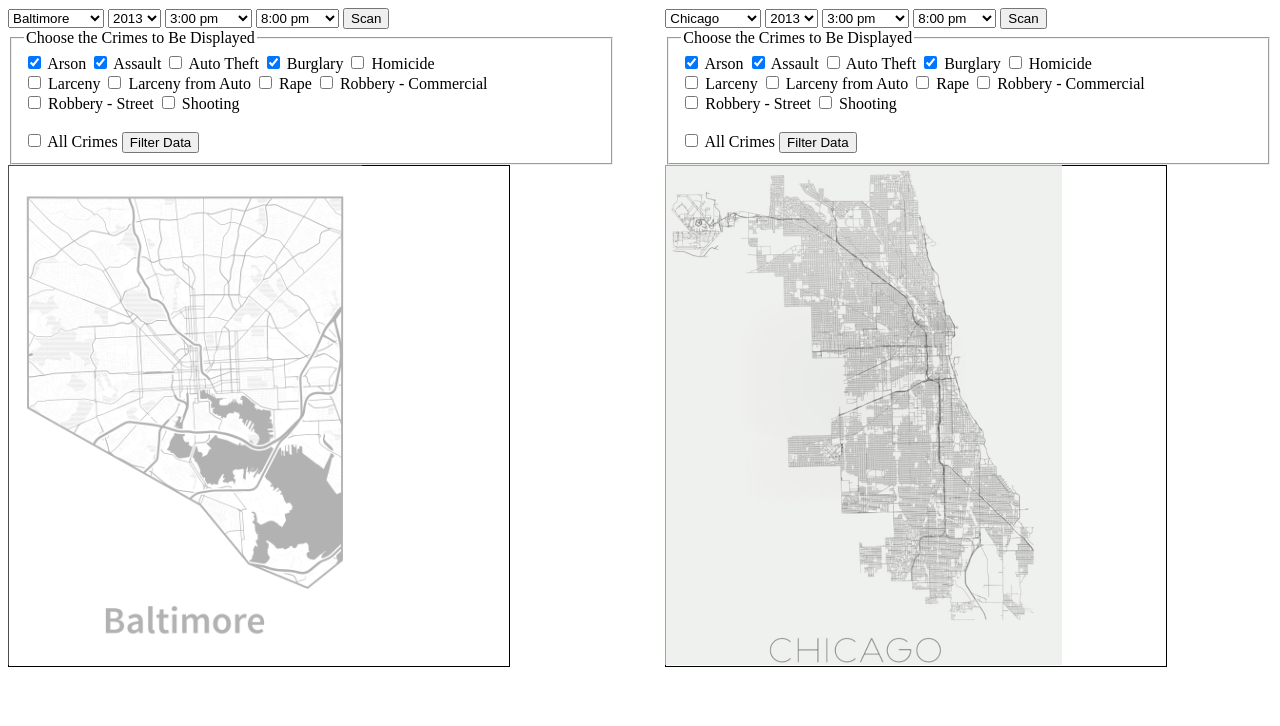
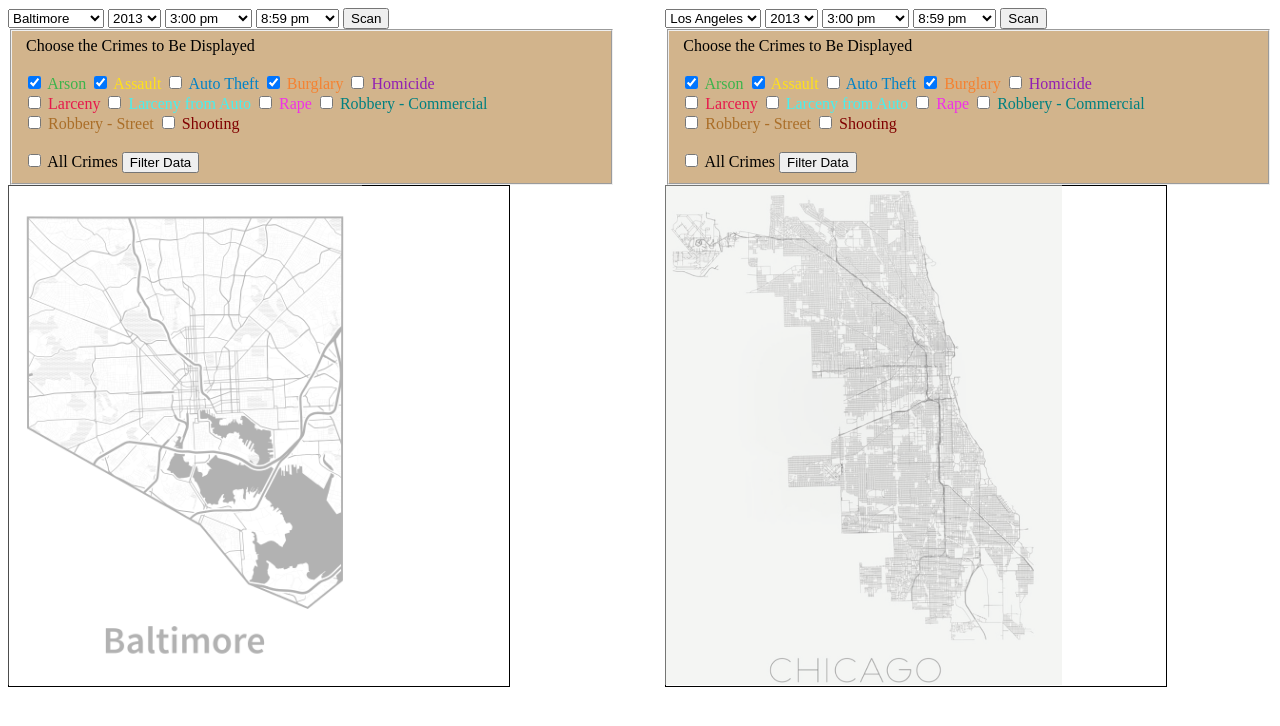
Before and after one commit to yifeijin/DS3001-Project, a plain HTML site: page index.html in a window 1280 px wide. Drawn offline with nearby package versions, Linux system fonts and the light colour scheme.

Commit message:
Add files via upload

```diff
--- a/index.html
+++ b/index.html
@@ -15,7 +15,7 @@
 
 			#map2{
 				position: absolute;
-				opacity: 0.7;
+				opacity: 0.5;
 			}
 
 			#vis1{
@@ -39,7 +39,7 @@
 	</head>
     <body>
 				<div id="vis1">
-					<select name="year" id="citySelect1">
+					<select name="city" id="citySelect1">
 						<option  disabled >City:</option>
 						<option value="Baltimore" selected>Baltimore</option>
 				    <option value="Chicago">Chicago</option>
@@ -52,7 +52,7 @@
 				    <option value="2014">2014</option>
 				    <option value="2015">2015</option>
 			  	</select>
-					<select name="year" id="timeStart1">
+					<select name="start" id="timeStart1">
 						<option  disabled >Time Start:</option>
 						<option value="0">12:00 am</option>
 				    <option value="1" >1:00 am</option>
@@ -81,61 +81,61 @@
 			  	</select>
 					<select name="year" id="timeEnd1">
 						<option  disabled >Time End:</option>
-						<option value="0">12:00 am</option>
-				    <option value="1" >1:00 am</option>
-				    <option value="2">2:00 am</option>
-				    <option value="3">3:00 am</option>
-						<option value="4">4:00 am</option>
-						<option value="5">5:00 am</option>
-						<option value="6">6:00 am</option>
-						<option value="7">7:00 am</option>
-						<option value="8">8:00 am</option>
-						<option value="9">9:00 am</option>
-						<option value="10">10:00 am</option>
-						<option value="11">11:00 am</option>
-						<option value="12">12:00 pm</option>
-						<option value="13">1:00 pm</option>
-						<option value="14">2:00 pm</option>
-				    <option value="15">3:00 pm</option>
-						<option value="16">4:00 pm</option>
-						<option value="17">5:00 pm</option>
-						<option value="18">6:00 pm</option>
-						<option value="19">7:00 pm</option>
-						<option value="20" selected>8:00 pm</option>
-						<option value="21">9:00 pm</option>
-						<option value="22">10:00 pm</option>
-						<option value="23">11:00 pm</option>
+						<option value="0">12:59 am</option>
+				    <option value="1" >1:59 am</option>
+				    <option value="2">2:59 am</option>
+				    <option value="3">3:59 am</option>
+						<option value="4">4:59 am</option>
+						<option value="5">5:59 am</option>
+						<option value="6">6:59 am</option>
+						<option value="7">7:59 am</option>
+						<option value="8">8:59 am</option>
+						<option value="9">9:59 am</option>
+						<option value="10">10:59 am</option>
+						<option value="11">11:59 am</option>
+						<option value="12">12:59 pm</option>
+						<option value="13">1:59 pm</option>
+						<option value="14">2:59 pm</option>
+				    <option value="15">3:59 pm</option>
+						<option value="16">4:59 pm</option>
+						<option value="17">5:59 pm</option>
+						<option value="18">6:59 pm</option>
+						<option value="19">7:59 pm</option>
+						<option value="20" selected>8:59 pm</option>
+						<option value="21">9:59 pm</option>
+						<option value="22">10:59 pm</option>
+						<option value="23">11:59 pm</option>
 			  	</select>
 					<button id="scanner1" onclick="timeScan(0,1)">Scan</button>
-					<fieldset>
-					  <legend>Choose the Crimes to Be Displayed</legend>
+					<fieldset style="background: tan;">
 					    <div>
+								<legend>Choose the Crimes to Be Displayed</legend><br>
 					      <input type="checkbox" class="crimes1" name="arson" value="ARSON" checked>
-					      <label for="arson">Arson</label>
+					      <label for="arson" style="color:#3cb44b;">Arson</label>
 					      <input type="checkbox" class="crimes1" name="assault" value="ASSAULT" checked>
-					      <label for="assault">Assault</label>
+					      <label for="assault" style="color:#ffe119;">Assault</label>
 					      <input type="checkbox" class="crimes1" name="auto theft" value="AUTO THEFT">
-					      <label for="auto theft">Auto Theft</label>
+					      <label for="auto theft" style="color:#0082c8;">Auto Theft</label>
 					      <input type="checkbox" class="crimes1" name="burglary" value="BURGLARY" checked>
-					      <label for="burgalary">Burglary</label>
+					      <label for="burgalary" style="color:#f58231;">Burglary</label>
 					      <input type="checkbox" class="crimes1" name="homicide" value="HOMICIDE">
-					      <label for="homocide">Homicide</label>
+					      <label for="homocide" style="color:#911eb4;">Homicide</label>
 							</div>
 							<div>
 					      <input type="checkbox" class="crimes1" name="larceny" value="LARCENY">
-					      <label for="larceny">Larceny</label>
+					      <label for="larceny" style="color:#e6194b;">Larceny</label>
 								<input type="checkbox" class="crimes1" name="larceny from auto" value="LARCENY FROM AUTO">
-					      <label for="larceny from auto">Larceny from Auto</label>
+					      <label for="larceny from auto" style="color:#46f0f0;">Larceny from Auto</label>
 								<input type="checkbox" class="crimes1" name="rape" value="RAPE">
-					      <label for="rape">Rape</label>
+					      <label for="rape" style="color:#f032e6;">Rape</label>
 								<input type="checkbox" class="crimes1" name="robbery - commercial" value="ROBBERY - COMMERCIAL">
-					      <label for="robbery - commercial">Robbery - Commercial</label>
+					      <label for="robbery - commercial" style="color:#008080;">Robbery - Commercial</label>
 							</div>
 							<div>
 								<input type="checkbox" class="crimes1" name="robbery - street" value="ROBBERY - STREET">
-					      <label for="robbery - street">Robbery - Street</label>
+					      <label for="robbery - street" style="color:#aa6e28;">Robbery - Street</label>
 								<input type="checkbox" class="crimes1" name="shooting" value="SHOOTING">
-					      <label for="shooting">Shooting</label>
+					      <label for="shooting" style="color:#800000;">Shooting</label>
 							</div>
 							<br>
 							<div>
@@ -152,8 +152,8 @@
 					<select name="year" id="citySelect2">
 						<option  disabled >City:</option>
 						<option value="Baltimore">Baltimore</option>
-				    <option value="Chicago" selected>Chicago</option>
-				    <option value="LosAngeles">Los Angeles</option>
+				    <option value="Chicago" >Chicago</option>
+				    <option value="LosAngeles"selected>Los Angeles</option>
 			  	</select>
 					<select name="year" id="yearSelect2">
 						<option  disabled >Year:</option>
@@ -191,61 +191,61 @@
 			  	</select>
 					<select name="year" id="timeEnd2">
 						<option  disabled >Time End:</option>
-						<option value="0">12:00 am</option>
-				    <option value="1" >1:00 am</option>
-				    <option value="2">2:00 am</option>
-				    <option value="3">3:00 am</option>
-						<option value="4">4:00 am</option>
-						<option value="5">5:00 am</option>
-						<option value="6">6:00 am</option>
-						<option value="7">7:00 am</option>
-						<option value="8">8:00 am</option>
-						<option value="9">9:00 am</option>
-						<option value="10">10:00 am</option>
-						<option value="11">11:00 am</option>
-						<option value="12">12:00 pm</option>
-						<option value="13">1:00 pm</option>
-						<option value="14">2:00 pm</option>
-				    <option value="15">3:00 pm</option>
-						<option value="16">4:00 pm</option>
-						<option value="17">5:00 pm</option>
-						<option value="18">6:00 pm</option>
-						<option value="19">7:00 pm</option>
-						<option value="20" selected>8:00 pm</option>
-						<option value="21">9:00 pm</option>
-						<option value="22">10:00 pm</option>
-						<option value="23">11:00 pm</option>
+						<option value="0">12:59 am</option>
+				    <option value="1" >1:59 am</option>
+				    <option value="2">2:59 am</option>
+				    <option value="3">3:59 am</option>
+						<option value="4">4:59 am</option>
+						<option value="5">5:59 am</option>
+						<option value="6">6:59 am</option>
+						<option value="7">7:59 am</option>
+						<option value="8">8:59 am</option>
+						<option value="9">9:59 am</option>
+						<option value="10">10:59 am</option>
+						<option value="11">11:59 am</option>
+						<option value="12">12:59 pm</option>
+						<option value="13">1:59 pm</option>
+						<option value="14">2:59 pm</option>
+				    <option value="15">3:59 pm</option>
+						<option value="16">4:59 pm</option>
+						<option value="17">5:59 pm</option>
+						<option value="18">6:59 pm</option>
+						<option value="19">7:59 pm</option>
+						<option value="20" selected>8:59 pm</option>
+						<option value="21">9:59 pm</option>
+						<option value="22">10:59 pm</option>
+						<option value="23">11:59 pm</option>
 			  	</select>
 					<button id="scanner2" onclick="timeScan(0,2)">Scan</button>
-					<fieldset>
-					  <legend>Choose the Crimes to Be Displayed</legend>
+					<fieldset style="background: tan;">
 							<div>
+								<legend>Choose the Crimes to Be Displayed</legend><br>
 								<input type="checkbox" class="crimes2" name="arson" value="ARSON" checked>
-					      <label for="arson">Arson</label>
+								<label for="arson" style="color:#3cb44b;">Arson</label>
 								<input type="checkbox" class="crimes2" name="assault" value="ASSAULT" checked>
-					      <label for="assault">Assault</label>
+								<label for="assault" style="color:#ffe119;">Assault</label>
 								<input type="checkbox" class="crimes2" name="auto theft" value="AUTO THEFT">
-					      <label for="auto theft">Auto Theft</label>
+								<label for="auto theft" style="color:#0082c8;">Auto Theft</label>
 								<input type="checkbox" class="crimes2" name="burglary" value="BURGLARY" checked>
-					      <label for="burgalary">Burglary</label>
+								<label for="burgalary" style="color:#f58231;">Burglary</label>
 								<input type="checkbox" class="crimes2" name="homicide" value="HOMICIDE">
-					      <label for="homocide">Homicide</label>
+								<label for="homocide" style="color:#911eb4;">Homicide</label>
 							</div>
 							<div>
 								<input type="checkbox" class="crimes2" name="larceny" value="LARCENY">
-					      <label for="larceny">Larceny</label>
+								<label for="larceny" style="color:#e6194b;">Larceny</label>
 								<input type="checkbox" class="crimes2" name="larceny from auto" value="LARCENY FROM AUTO">
-					      <label for="larceny from auto">Larceny from Auto</label>
+								<label for="larceny from auto" style="color:#46f0f0;">Larceny from Auto</label>
 								<input type="checkbox" class="crimes2" name="rape" value="RAPE">
-					      <label for="rape">Rape</label>
+								<label for="rape" style="color:#f032e6;">Rape</label>
 								<input type="checkbox" class="crimes2" name="robbery - commercial" value="ROBBERY - COMMERCIAL">
-					      <label for="robbery - commercial">Robbery - Commercial</label>
+								<label for="robbery - commercial" style="color:#008080;">Robbery - Commercial</label>
 							</div>
 							<div>
 								<input type="checkbox" class="crimes2" name="robbery - street" value="ROBBERY - STREET">
-					      <label for="robbery - street">Robbery - Street</label>
+								<label for="robbery - street" style="color:#aa6e28;">Robbery - Street</label>
 								<input type="checkbox" class="crimes2" name="shooting" value="SHOOTING">
-					      <label for="shooting">Shooting</label>
+								<label for="shooting" style="color:#800000;">Shooting</label>
 							</div>
 							<br>
 							<div>
@@ -258,11 +258,12 @@
  						<img src="chicago-map.png" id="map2" height="500">
  					</div>
 				</div>
+				<div>
+					<!-- <img src="chicago-map.png"> -->
+				</div>
 		<script type="text/javascript">
 		var allCheck1 = false;
 		var allCheck2 = false;
-		var stop1 = false;
-		var stop2 = false;
 
 		var colors = {
 			LARCENY: "#e6194b",
@@ -362,7 +363,7 @@
 			var counter = 0;
 
 			$("#map" + n).attr("src", "chicago-map.png")
-			$("#map" + n).css("opacity", "0.7")
+			$("#map" + n).css("opacity", "0.5")
 
 			svg.selectAll("*").remove();
       d3.csv(currCSV, function(row){
@@ -386,7 +387,7 @@
 														 })
 														 .attr("class", "point")
 														 .style("opacity", function(){
-															 return 7000/counter;
+															 return 5000/counter;
 														 });
         }})
       })
@@ -420,8 +421,8 @@
 					var input = d.Description.replace(/\s/g, '');
 					input = input.replace('-', '');
 					if(filters.indexOf(d.Description) > -1 && parseInt(d.Hour) >= start && parseInt(d.Hour) <= end){
-						var x = (d.Longitude*(1) + 118.828)*590 - 85;
-						var y = (34.7907 - d.Latitude*(1))*670 - 300;
+						var x = (d.Longitude*(1) + 118.828)*510 - 45;
+						var y = (34.7907 - d.Latitude*(1))*685 - 305;
 						var newCircle = svg.append("circle")
 														 .attr("cx", x)
 														 .attr("cy", y)
```
Lines whose indentation alone changed are shown as unchanged.
